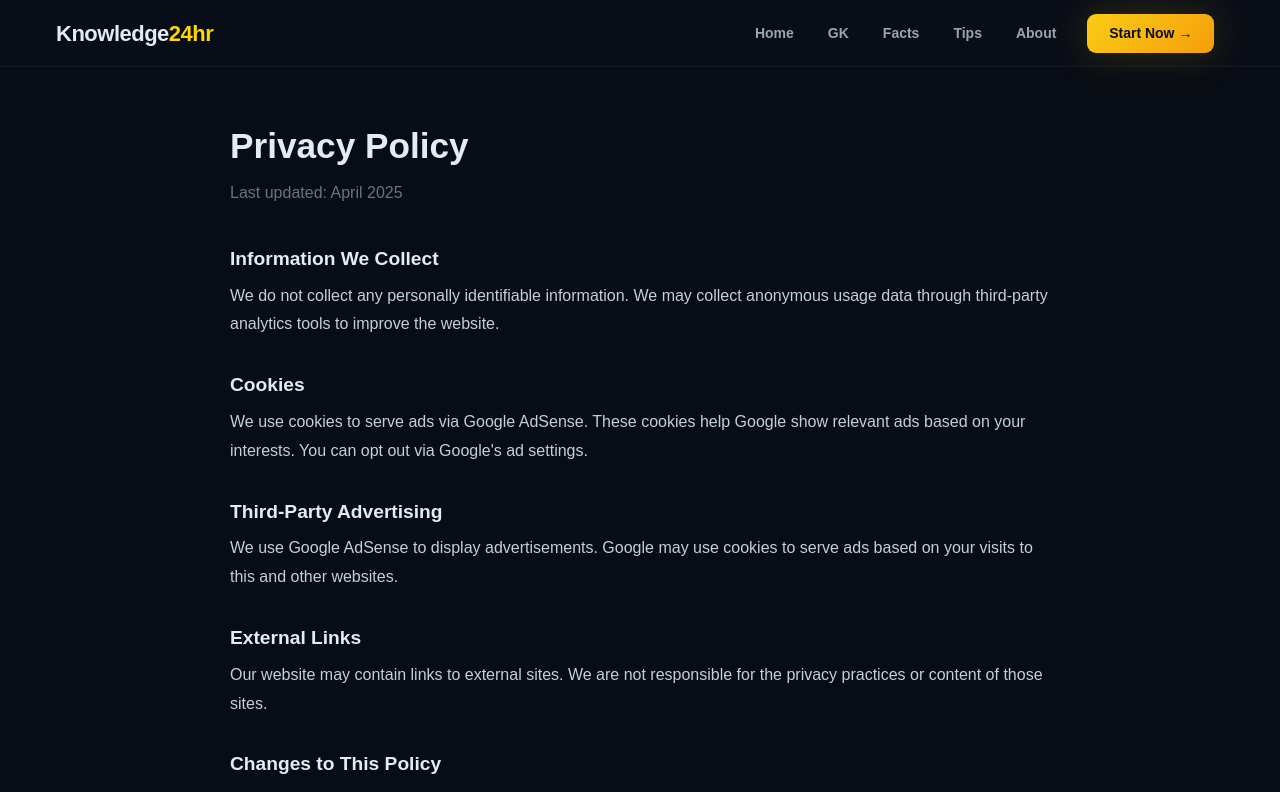
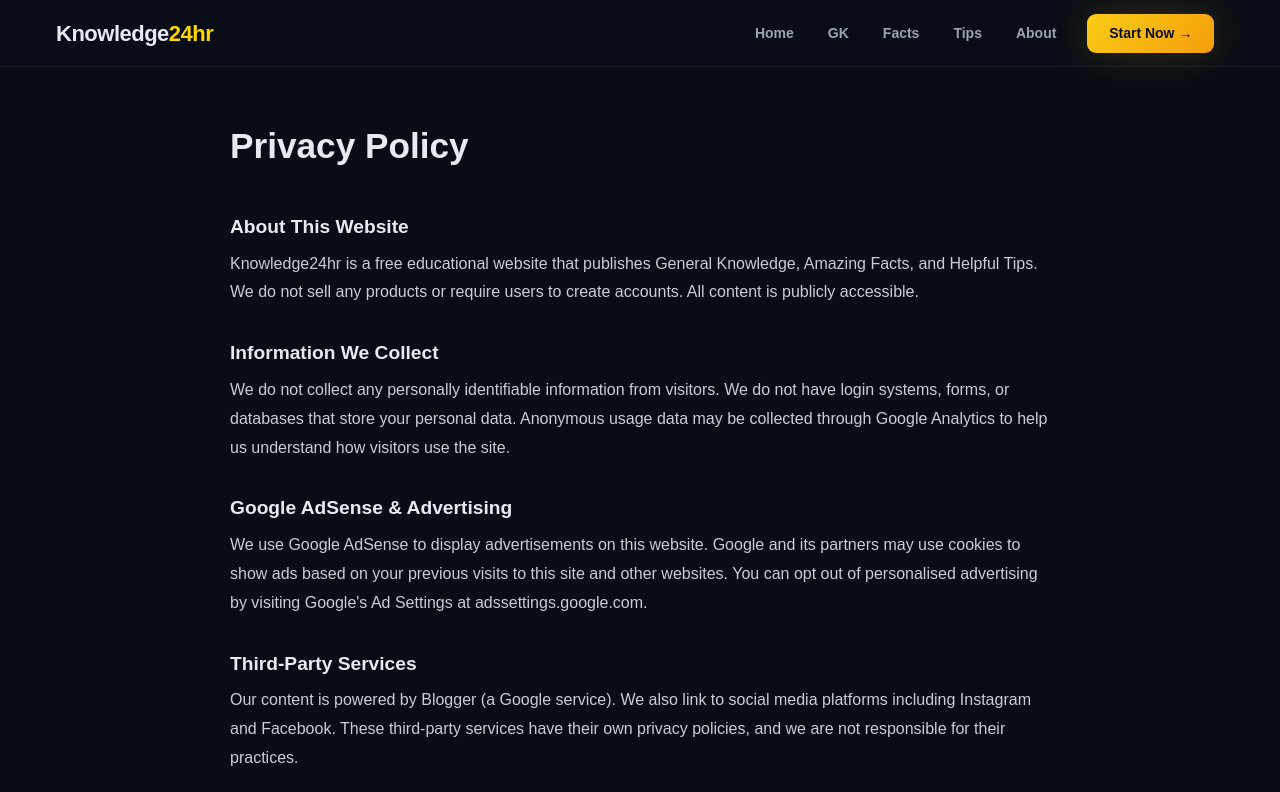
Before and after one commit to ChiragShrigod/knowledge24hr, a React (Vite) app: page /privacy in a window 1280 px wide. Shown: the top 792 px of the page. Built offline with nearby package versions, Linux system fonts and the light colour scheme.

Commit message:
fix: remove breadcrumb, update privacy policy, fix contact email

```diff
--- a/src/pages/Contact.jsx
+++ b/src/pages/Contact.jsx
@@ -12,13 +12,9 @@ export default function Contact() {
         </p>
 
         <div style={{ display:"flex", flexDirection:"column", gap:"16px", alignItems:"center" }}>
-          <a href="mailto:knowledge24hr@gmail.com"
+          <a href="mailto:knowledge24hrofficial@gmail.com"
             style={{ background:theme.gradients.cardBlue, color:theme.colors.white, textDecoration:"none", padding:"13px 32px", borderRadius:"12px", fontWeight:700, fontSize:"15px", fontFamily:theme.fonts.display }}>
             ✉️ Email Us
-          </a>
-          <a href="https://instagram.com/YOUR_PAGE" target="_blank" rel="noreferrer"
-            style={{ background:"rgba(255,255,255,0.05)", border:"1px solid rgba(255,255,255,0.12)", color:theme.colors.textPrimary, textDecoration:"none", padding:"13px 32px", borderRadius:"12px", fontWeight:700, fontSize:"15px", fontFamily:theme.fonts.display }}>
-            📸 Instagram
           </a>
         </div>
       </div>
--- a/src/pages/PrivacyPolicy.jsx
+++ b/src/pages/PrivacyPolicy.jsx
@@ -5,16 +5,42 @@ export default function PrivacyPolicy() {
   return (
     <div style={{ background:theme.colors.appBg, minHeight:"100vh", padding:theme.layout.pagePadding, fontFamily:theme.fonts.body, color:theme.colors.textBody }}>
       <div style={{ maxWidth:"820px", margin:"0 auto" }}>
-        <h1 style={{ color:theme.colors.textPrimary, fontWeight:900, fontSize:"2.2rem", marginBottom:"0.5rem" }}>Privacy Policy</h1>
-        <p style={{ color:theme.colors.textMuted, marginBottom:"2.5rem" }}>Last updated: April 2025</p>
+        <h1 style={{ color:theme.colors.textPrimary, fontWeight:900, fontSize:"2.2rem", marginBottom:"2.5rem" }}>Privacy Policy</h1>
 
         {[
-          { title:"Information We Collect", body:"We do not collect any personally identifiable information. We may collect anonymous usage data through third-party analytics tools to improve the website." },
-          { title:"Cookies", body:"We use cookies to serve ads via Google AdSense. These cookies help Google show relevant ads based on your interests. You can opt out via Google's ad settings." },
-          { title:"Third-Party Advertising", body:"We use Google AdSense to display advertisements. Google may use cookies to serve ads based on your visits to this and other websites." },
-          { title:"External Links", body:"Our website may contain links to external sites. We are not responsible for the privacy practices or content of those sites." },
-          { title:"Changes to This Policy", body:"We may update this Privacy Policy occasionally. Changes will be posted on this page with an updated date." },
-          { title:"Contact", body:"If you have any questions about this Privacy Policy, please contact us through the Contact page." },
+          {
+            title: "About This Website",
+            body: "Knowledge24hr is a free educational website that publishes General Knowledge, Amazing Facts, and Helpful Tips. We do not sell any products or require users to create accounts. All content is publicly accessible."
+          },
+          {
+            title: "Information We Collect",
+            body: "We do not collect any personally identifiable information from visitors. We do not have login systems, forms, or databases that store your personal data. Anonymous usage data may be collected through Google Analytics to help us understand how visitors use the site."
+          },
+
+          {
+            title: "Google AdSense & Advertising",
+            body: "We use Google AdSense to display advertisements on this website. Google and its partners may use cookies to show ads based on your previous visits to this site and other websites. You can opt out of personalised advertising by visiting Google's Ad Settings at adssettings.google.com."
+          },
+          {
+            title: "Third-Party Services",
+            body: "Our content is powered by Blogger (a Google service). We also link to social media platforms including Instagram and Facebook. These third-party services have their own privacy policies, and we are not responsible for their practices."
+          },
+          {
+            title: "External Links",
+            body: "Knowledge24hr may contain links to external websites. We are not responsible for the privacy practices or content of those external sites. We encourage you to review the privacy policy of any site you visit."
+          },
+          {
+            title: "Children's Privacy",
+            body: "Our website is intended for general audiences. We do not knowingly collect any information from children under the age of 13. If you believe your child has provided personal information, please contact us so we can remove it."
+          },
+          {
+            title: "Changes to This Policy",
+            body: "We may update this Privacy Policy from time to time. Any changes will be reflected on this page. We encourage you to review this page periodically to stay informed."
+          },
+          {
+            title: "Contact",
+            body: "If you have any questions or concerns about this Privacy Policy, please reach out to us via our Contact page. We're happy to help."
+          },
         ].map(({ title, body }) => (
           <div key={title} style={{ marginBottom:"2rem" }}>
             <h2 style={{ color:theme.colors.textPrimary, fontWeight:700, fontSize:"1.2rem", marginBottom:"0.5rem" }}>{title}</h2>
--- a/src/pages/SubCategory.jsx
+++ b/src/pages/SubCategory.jsx
@@ -227,18 +227,6 @@ export default function SubCategory() {
 
       {/* ══ HEADER ══ */}
       <div style={{ marginBottom: "2.6rem" }}>
-        <div style={{ display: "flex", alignItems: "center", gap: "8px", marginBottom: "14px", flexWrap: "wrap" }}>
-          <span onClick={() => navigate("/")}
-            style={{ color: theme.colors.textMuted, fontSize: "13px", cursor: "pointer", fontWeight: 600, fontFamily: theme.fonts.body, transition: "color 0.2s" }}
-            onMouseEnter={e => e.currentTarget.style.color = colors.accent}
-            onMouseLeave={e => e.currentTarget.style.color = theme.colors.textMuted}
-          >Home</span>
-          <span style={{ color: theme.colors.textFaint }}>›</span>
-          <span style={{ color: colors.accent, fontSize: "13px", fontWeight: 700, fontFamily: theme.fonts.body }}>{categoryLabel}</span>
-          <span style={{ color: theme.colors.textFaint }}>›</span>
-          <span style={{ color: theme.colors.textSecondary, fontSize: "13px", fontWeight: 600, fontFamily: theme.fonts.body }}>{sub}</span>
-        </div>
-
         {/* ── HEADER ROW (title + search) — stacks on mobile ── */}
         <div className="sc-header-row" style={{ display: "flex", alignItems: "flex-end", justifyContent: "space-between", flexWrap: "wrap", gap: "1rem" }}>
           <div>
```
